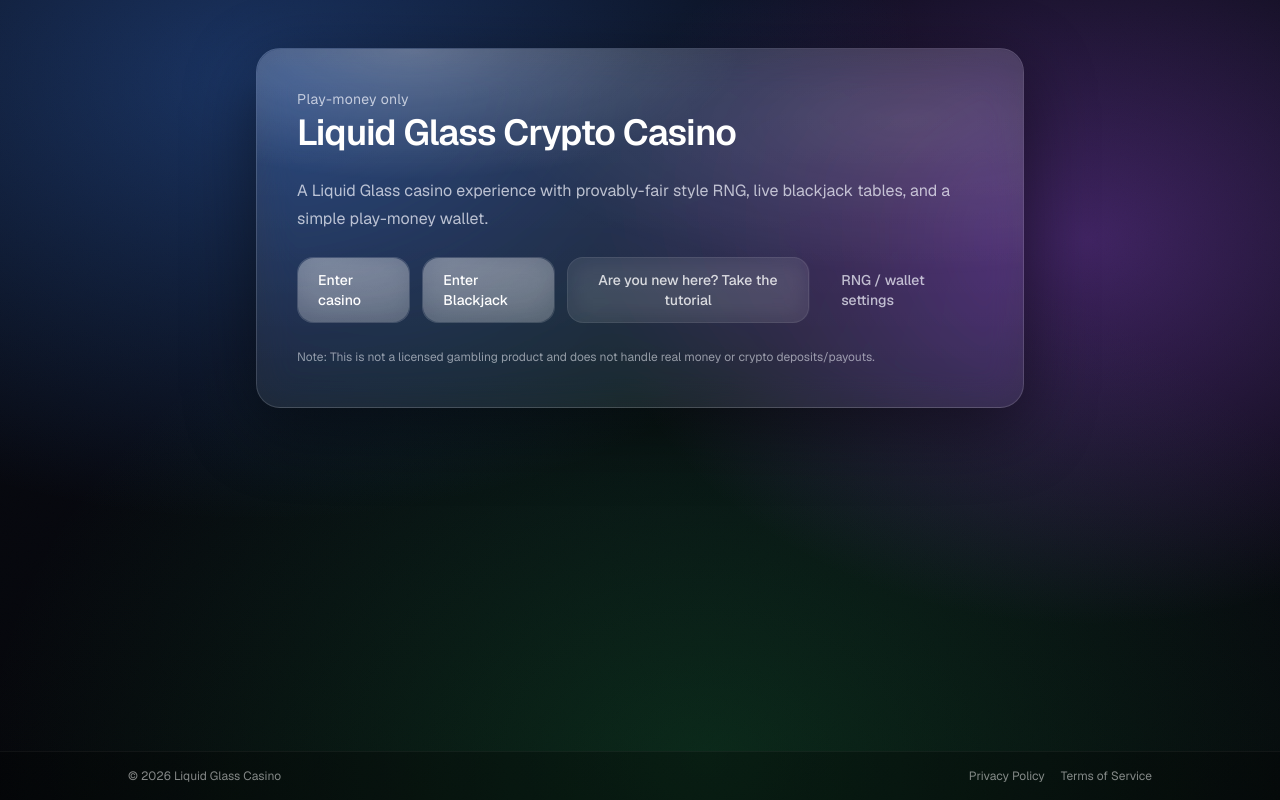
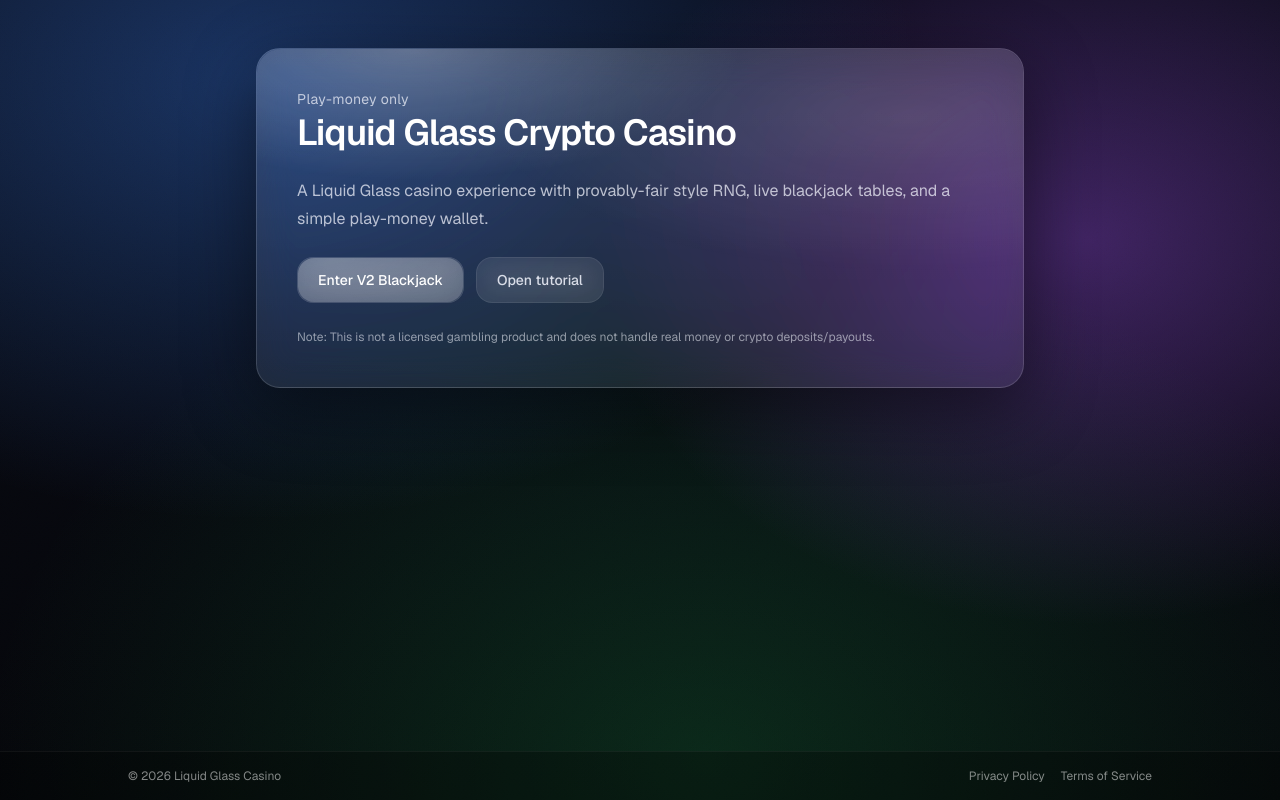
Before and after one commit to rchqwk/liquid-glass-casino, a Next.js app: page / in a window 1280 px wide. Built offline with nearby package versions, Linux system fonts and the light colour scheme; no server answers; the database is empty.

Commit message:
Simplify landing page to blackjack and tutorial

```diff
--- a/app/page.tsx
+++ b/app/page.tsx
@@ -1,7 +1,5 @@
 import Link from "next/link";
-import { EnterBlackjackButton } from "./components/EnterBlackjackButton";
 import { DiscordRootCallback } from "./components/DiscordRootCallback";
-import { StartTutorialButton } from "./components/StartTutorialButton";
 import { redirect } from "next/navigation";
 
 export default function Home({
@@ -57,17 +55,15 @@ export default function Home({
           <div className="flex flex-col gap-3 sm:flex-row">
             <Link
               className="glass-soft glass-shine inline-flex items-center justify-center rounded-2xl px-5 py-3 text-sm font-medium text-white transition hover:bg-white/10"
-              href="/casino"
+              href="/casino/blackjack-v2"
             >
-              Enter casino
+              Enter V2 Blackjack
             </Link>
-            <EnterBlackjackButton />
-            <StartTutorialButton />
             <Link
-              className="inline-flex items-center justify-center rounded-2xl px-5 py-3 text-sm font-medium text-[rgba(245,247,255,0.72)] transition hover:text-white"
-              href="/casino/settings"
+              className="glass-soft inline-flex items-center justify-center rounded-2xl px-5 py-3 text-sm font-medium text-[rgba(245,247,255,0.85)] transition hover:bg-white/10 hover:text-white"
+              href="/casino/tutorial"
             >
-              RNG / wallet settings
+              Open tutorial
             </Link>
           </div>
 
```
